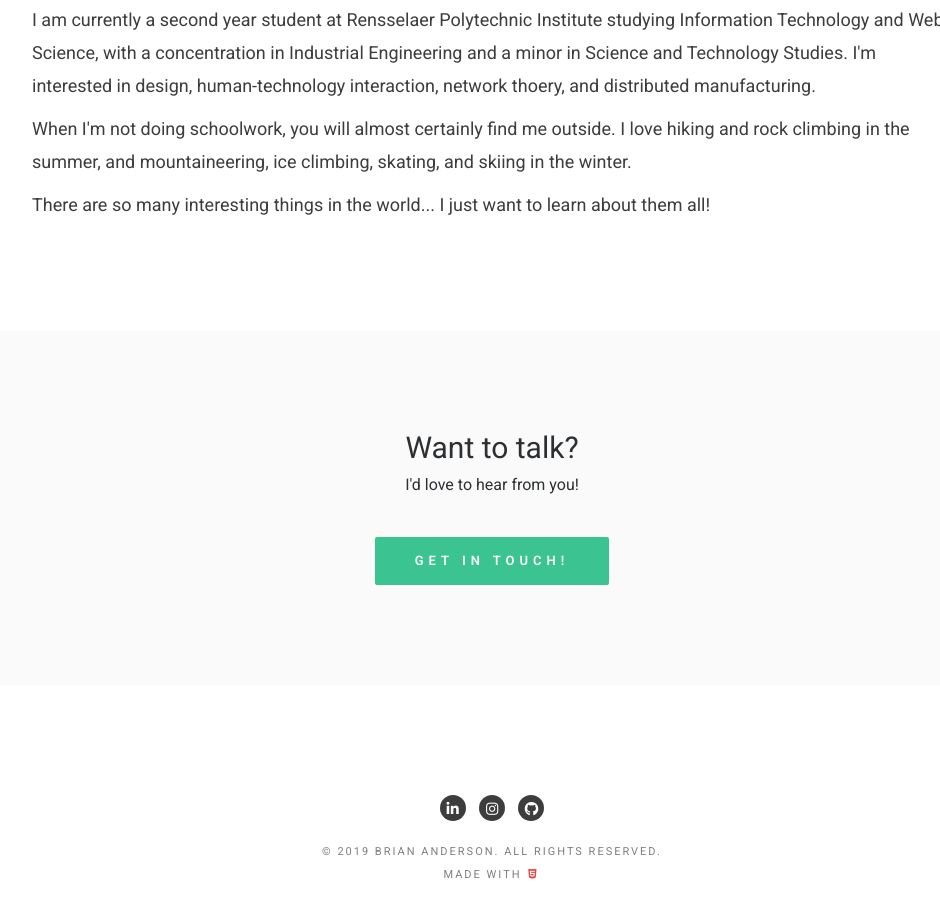
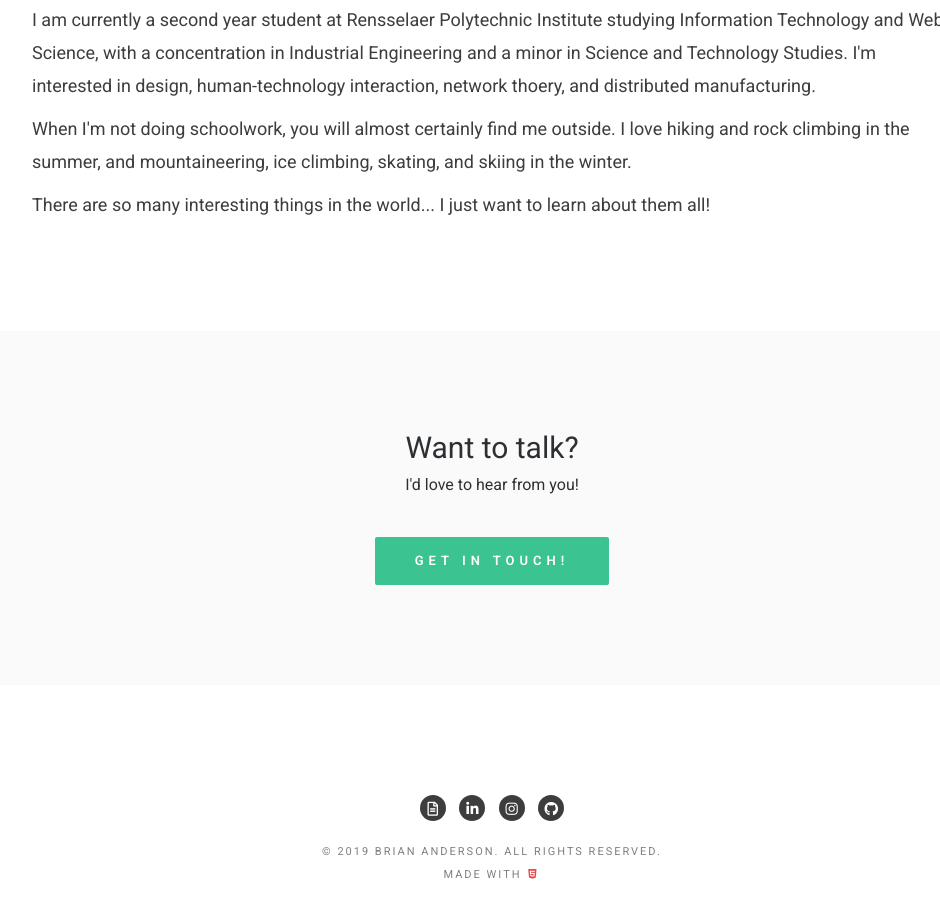
Before and after one commit to CallMeBwian/CallMeBwian.github.io, a plain HTML site: page about.html in a window 1280 px wide. Shown: the part 854-1772 px from the top of the page, without its empty margins (148-1088 px from the left). Drawn offline with nearby package versions, Linux system fonts and the light colour scheme.

Commit message:
Added portfolio icon to footer

```diff
--- a/about.html
+++ b/about.html
@@ -81,6 +81,7 @@
       <div class="col-md-12">
         <p>
         <ul class="footer-share">
+          <li><a href="portfolio/pages/resume.html" target="_self"><i class="far fa-file-alt"></i></a></li>
           <li><a href="https://www.linkedin.com/in/brian-c-anderson/"><i class="fab fa-linkedin-in"></i></a></li>
           <li><a href="https://www.instagram.com/callmebwian/?hl=en"><i class="fab fa-instagram"></i></a></li>
           <li><a href="https://github.com/CallMeBwian"><i class="fab fa-github"></i></a></li>
```
Also changed, not shown: contact.html (+1 -0 lines).
